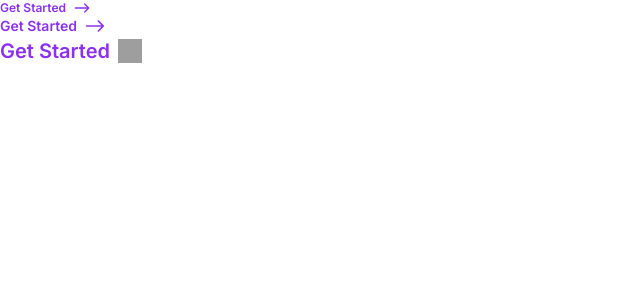
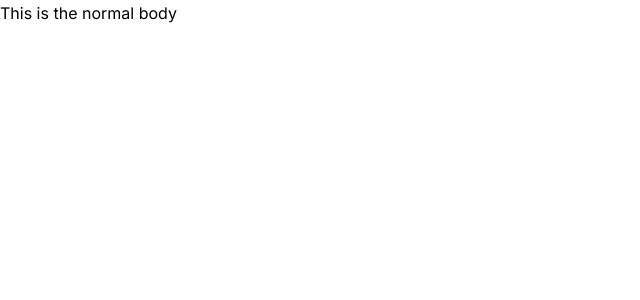
Before and after one commit to rrcaddick/LandifyUIKit, a React (Create React App) app: page / in a window 1280 px wide. Shown: the top 300 px of the page, without its empty margins (0-640 px from the left). Built offline with nearby package versions, Linux system fonts and the light colour scheme; grey boxes are pictures that could not be loaded.

Commit message:
Added Body styled component. Size props

```diff
--- a/src/App.js
+++ b/src/App.js
@@ -1,5 +1,5 @@
 import styled from "styled-components";
-import LinkLabelIcon from "./assets/components/styled/LinkLabelIcon.styled";
+import Body from "./assets/components/styled/Body.styled";
 
 const AppEl = styled.div`
   display: flex;
@@ -11,9 +11,7 @@ const AppEl = styled.div`
 function App() {
   return (
     <AppEl>
-      <LinkLabelIcon size="sm">Get Started</LinkLabelIcon>
-      <LinkLabelIcon>Get Started</LinkLabelIcon>
-      <LinkLabelIcon size="lg">Get Started</LinkLabelIcon>
+      <Body size="md">This is the normal body</Body>
     </AppEl>
   );
 }
--- a/src/assets/Theme.js
+++ b/src/assets/Theme.js
@@ -108,13 +108,13 @@ export const TextStyles = {
     },
   },
   Body: {
-    Body1: {
+    Body: {
       FontSize: "1.6rem",
       LineHeight: "2.6rem",
       LetterSpacing: "0",
       FontWeight: "400",
     },
-    Body2: {
+    BodySm: {
       FontSize: "1.4rem",
       LineHeight: "2.2rem",
       LetterSpacing: "0",
--- /dev/null
+++ b/src/assets/components/styled/Body.styled.js
@@ -0,0 +1,14 @@
+import styled from "styled-components";
+import { TextStyles } from "../../Theme";
+
+const Body = styled.p`
+  ${(p) => {
+    switch (p.size) {
+      case "sm":
+        return TextStyles.Bundler(TextStyles.Body.BodySm);
+      default:
+        return TextStyles.Bundler(TextStyles.Body.Body);
+    }
+  }}
+`;
+export default Body;
```
